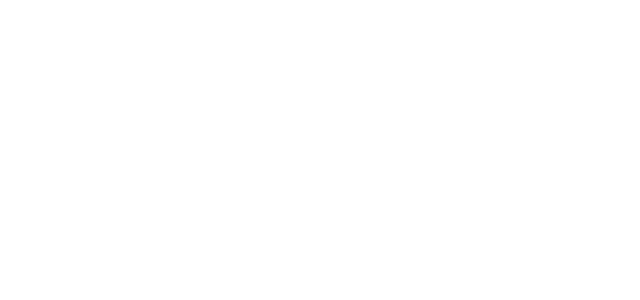
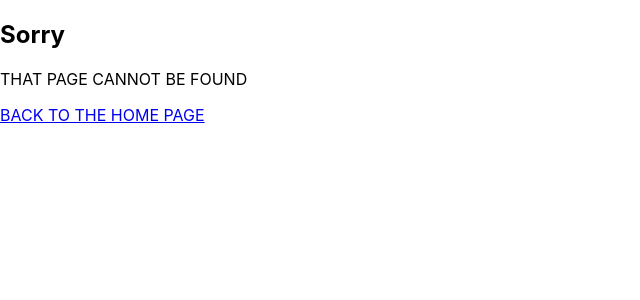
Before and after one commit to Angad-Hundal/Chat, a React (Create React App) app in the folder client/: page /home in a window 1280 px wide. Before the commit this address had no page. Shown: the top 300 px of the page, without its empty margins (0-640 px from the left). Built offline with nearby package versions, Linux system fonts and the light colour scheme.

Commit message:
Handle Not Found url and partial channel navigation

```diff
--- a/client/src/AllChannels.js
+++ b/client/src/AllChannels.js
@@ -50,7 +50,17 @@
 
                         allChannels.map(channel => (
 
-                            <h3> {channel.name} </h3>
+
+                            <div>
+
+                            <Link to={`/channels/${channel.id}/${user.id}`}>
+                                <h3> {channel.name} </h3>
+                            </Link>
+
+
+
+                            </div>
+
                         ))
                     )}
 
--- a/client/src/App.js
+++ b/client/src/App.js
@@ -4,6 +4,8 @@
 import { BrowserRouter as Router, Switch, Routes, Route, Link } from 'react-router-dom';
 import CreateAccount from './CreateAccount';
 import Home from './Home';
+import Channel from './Channel';
+import NotFound from './NotFound';
 
 
 function App() {
@@ -21,10 +23,12 @@
       <Routes>
         <Route exact path='/' element = {<Login/>} />
         <Route exact path='/createAccount' element = {<CreateAccount/>} />
+        <Route path='/channels/:ChannelId/:userId' element={<Channel />}  />
         {/* <Route exact path='/home' element = {<Home/>} /> */}
         <Route path='/home/:id' element={<Home/>}  />
         {/* <Route exact path='/showPosts' element = {<ShowPosts/>} />
         <Route exact path='/addPosts' element = {<AddPosts/>} /> */}
+        <Route path="*" element={<NotFound/> } />
       </Routes>
 
      </div>
--- /dev/null
+++ b/client/src/Channel.js
@@ -0,0 +1,21 @@
+
+import React, { Component } from 'react';
+import Login from './Login';
+import { BrowserRouter as Router, Switch, Routes, Route, Link } from 'react-router-dom';
+import CreateAccount from './CreateAccount';
+import Home from './Home';
+
+function Channel() {
+
+  return (
+
+    <div>
+        <h1> Reached Channel: </h1>
+
+    </div>
+
+  );
+
+}
+
+export default Channel;
--- a/client/src/Home.js
+++ b/client/src/Home.js
@@ -78,6 +78,7 @@
                     <label> User Id:  </label>
                     <h3> {user.userId} </h3>
 
+                    <Link to = "/"> <button> Log out </button>  </Link>
 
 
                     <form onSubmit = {handleSubmit}>
--- /dev/null
+++ b/client/src/NotFound.js
@@ -0,0 +1,16 @@
+import { Link } from "react-router-dom";
+
+const NotFound = () => {
+    return (
+
+        <div className="not-found">
+
+            <h2> Sorry </h2>
+            <p> THAT PAGE CANNOT BE FOUND </p>
+            <Link to="/"> BACK TO THE HOME PAGE </Link>
+
+        </div>
+     );
+}
+
+export default NotFound;
```
Also changed, not shown: 1 other file (tests, documents, lock files or other folders).
